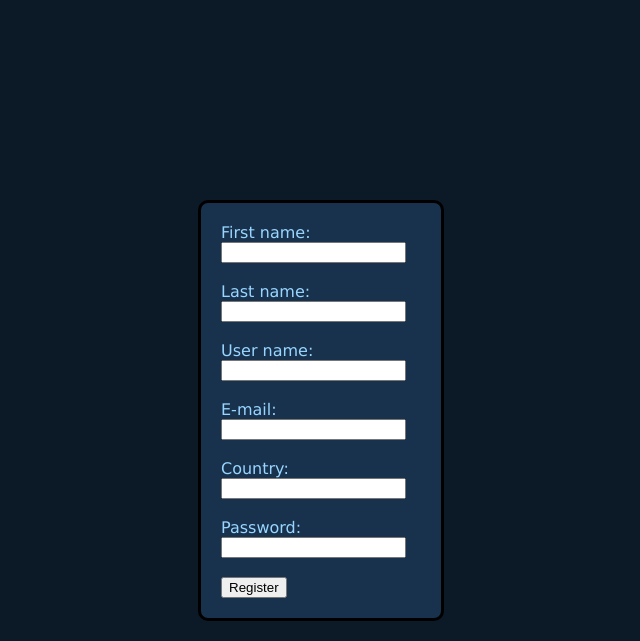
After one commit to FrozzLab/ppy-blog, a Python web app: template src/frontend/templates/register.html in a window 1280 px wide. The commit adds this page. Shown: the part 316-957 px from the top of the page, without its empty margins (319-959 px from the left). Run offline with Jinja, Linux system fonts and the light colour scheme; the template is opened without the code that fills it, so the values that code supplies are empty.

Commit message:
added possibility for user to register and login

```diff
--- a/src/frontend/static/style.css
+++ b/src/frontend/static/style.css
@@ -28,6 +28,7 @@ header{
     background-color: #ffff00;
     font-size: 25px;
     border-radius: 5px;
+    cursor: pointer;
 }
 
 main{
@@ -71,6 +72,17 @@ main{
     border-bottom: 3px black solid;
 }
 
+.user_form_div{
+    background-color: #18324e;
+    height: auto;
+    width: 200px;
+    border: 3px black solid;
+    border-radius: 10px;
+    margin: auto;
+    margin-top: 40%;
+    padding: 20px;
+}
+
 footer{
     padding: 20px;
     background-color: #18324e;
@@ -79,6 +91,7 @@ footer{
 }
 
 a:link{
+    color: #99d6ff;
     text-decoration: none;
 }
 
--- a/src/frontend/templates/blog.html
+++ b/src/frontend/templates/blog.html
@@ -9,8 +9,8 @@
     <header>
         <h1 id="blog_header">{{ blog.title }}</h1>
         <div id="user_buttons_div">
-            <button class="user_button">Login</button>
-            <button class="user_button">Register</button>
+            <a href="/blog/login-page"><button class="user_button" type="button">Login</button></a>
+            <a href="/blog/register-page"><button class="user_button">Register</button></a>
         </div>
     </header>
 
@@ -21,6 +21,7 @@
                 <h3 style="margin-left: 20px;">{{ post.title }}</h3>
             </div>
             <p style="margin-left: 20px;">{{ post.body }}</p>
+            <a href="/docs"><p style="margin-left: 20px;">See comments</p></a>
         </div>
         {% endfor %}
     </main>
--- a/src/frontend/templates/index.html
+++ b/src/frontend/templates/index.html
@@ -10,8 +10,8 @@
     <header>
         <h1 id="blog_header">PPY-BLOG</h1>
         <div id="user_buttons_div">
-            <button class="user_button">Login</button>
-            <button class="user_button">Register</button>
+            <a href="/blog/login-page"><button class="user_button" type="button">Login</button></a>
+            <a href="/blog/register-page"><button class="user_button">Register</button></a>
         </div>
     </header>
 
--- /dev/null
+++ b/src/frontend/templates/register.html
@@ -0,0 +1,35 @@
+<!DOCTYPE html>
+<html lang="en">
+<head>
+    <link href="{{ url_for('static', path='/style.css') }}" rel="stylesheet">
+    <script src="{{ url_for('static', path='/script.js') }}" type="text/javascript"></script>
+    <meta charset="UTF-8">
+    <title>Register</title>
+</head>
+<body>
+    <main>
+        <div class="user_form_div">
+            <form action="/blog/register-user" method="post">
+                <label for="first_name">First name:</label><br>
+                <input type="text" id="first_name" name="first_name"><br><br>
+
+                <label for="last_name">Last name:</label><br>
+                <input type="text" id="last_name" name="last_name"><br><br>
+
+                <label for="user_name">User name:</label><br>
+                <input type="text" id="user_name" name="user_name"><br><br>
+
+                <label for="email">E-mail:</label><br>
+                <input type="text" id="email" name="email"><br><br>
+
+                <label for="country">Country:</label><br>
+                <input type="text" id="country" name="country"><br><br>
+
+                <label for="password">Password:</label><br>
+                <input type="password" id="password" name="password"><br><br>
+                <input type="submit" value="Register">
+            </form>
+        </div>
+    </main>
+</body>
+</html>
```
Also changed, not shown: src/frontend/front.py (+30 -3 lines), src/frontend/templates/login.html (added, +22 -0 lines).
